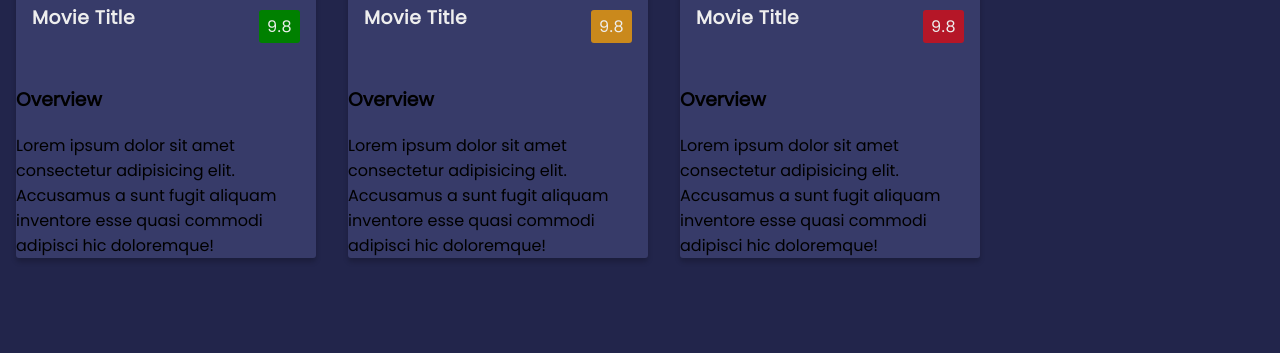
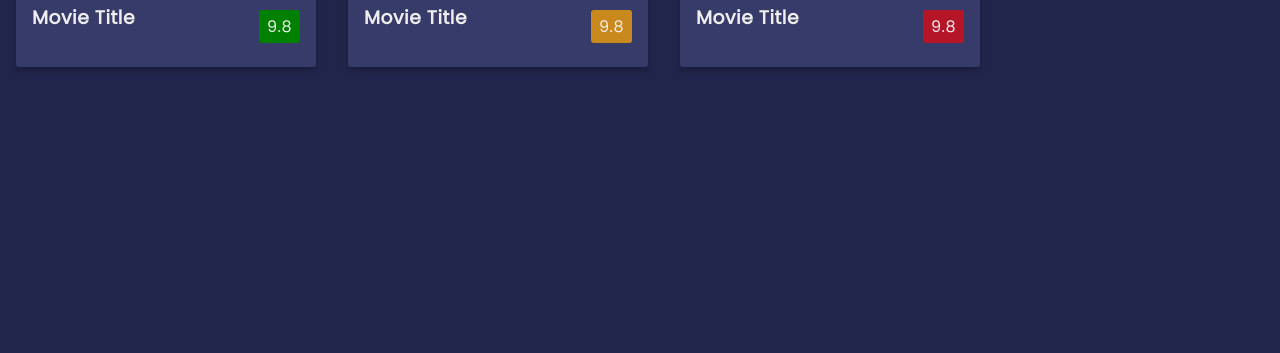
Before and after one commit to cparisi1290/js-movie-app, a plain HTML site: page index.html in a window 1280 px wide. Shown: the part 330-683 px from the top of the page. Drawn offline with Linux system fonts and the light colour scheme.

Commit message:
change background color, give spacing all around, position to center of its container, remove from initaial display

```diff
--- a/style.css
+++ b/style.css
@@ -88,3 +88,14 @@ main {
 .movie-info span.red {
   background-color: rgba(255, 0, 0, 0.63);
 }
+
+.overview {
+  background-color: #fff;
+  padding: 2rem;
+  position: absolute;
+  left: 0;
+  bottom: 0;
+  right: 0;
+  max-height: 100%;
+  transform: translateY(101%);
+}
```
